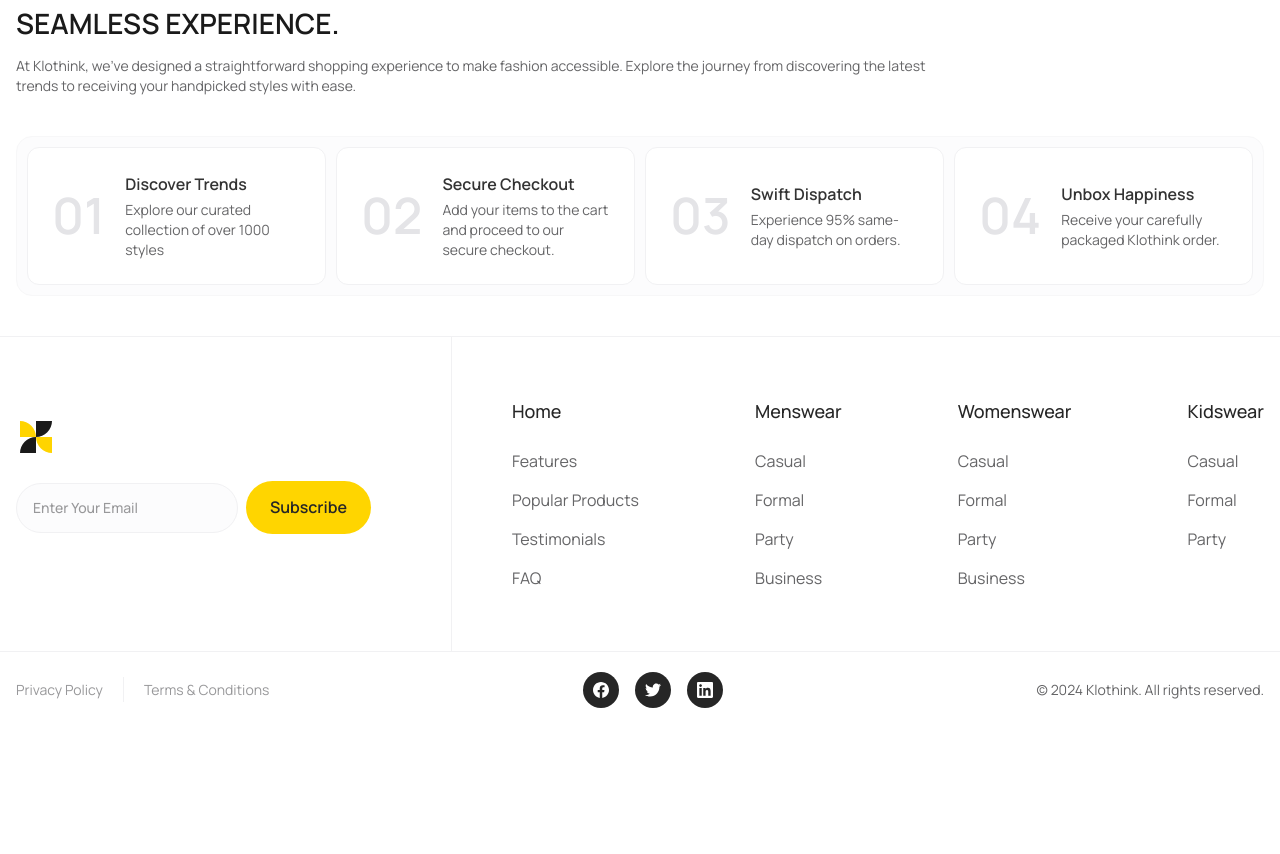
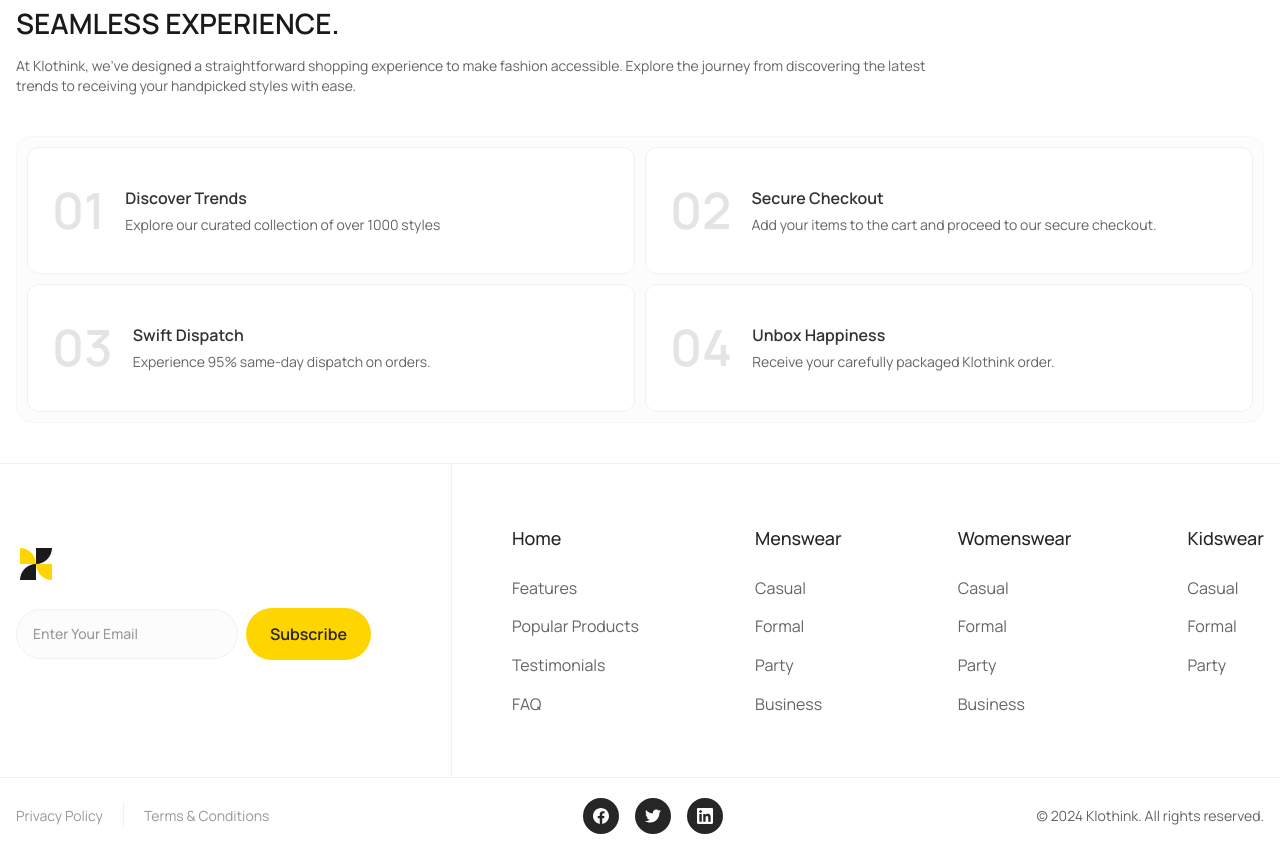
Before and after one commit to iamvusalalakbarov/klothink, a Next.js app: page / in a window 1280 px wide. Shown: the part 3720-4574 px from the top of the page. Before the commit the page ends 4448 px from the top, so only its background shows below. Built offline with nearby package versions, Linux system fonts and the light colour scheme.

Commit message:
Refactor layout in Home component to use grid for better responsiveness

```diff
--- a/src/app/page.tsx
+++ b/src/app/page.tsx
@@ -46,7 +46,7 @@
           description="At Klothink, we've designed a straightforward shopping experience to make fashion accessible. Explore the journey from discovering the latest trends to receiving your handpicked styles with ease."
         />
 
-        <div className="flex flex-col gap-2.5 rounded-2xl border border-light-97 bg-light-99 p-2.5 lg:flex-row laptop:gap-4 laptop:p-4 desktop:gap-5 desktop:rounded-[20px] desktop:p-5">
+        <div className="grid grid-cols-1 gap-2.5 rounded-2xl border border-light-97 bg-light-99 p-2.5 md:grid-cols-2 laptop:grid-cols-4 laptop:gap-4 laptop:p-4 desktop:gap-5 desktop:rounded-[20px] desktop:p-5">
           {experienceSteps.map((step, index) => (
             <div
               key={index}
```
